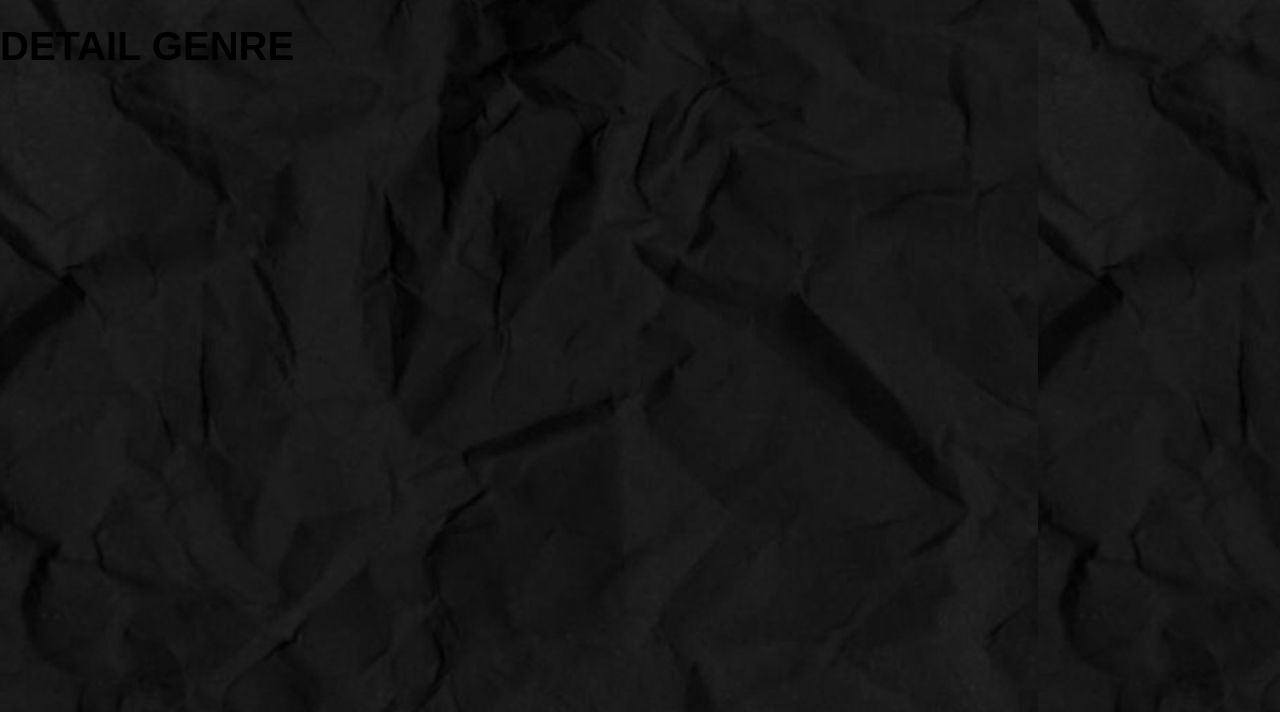
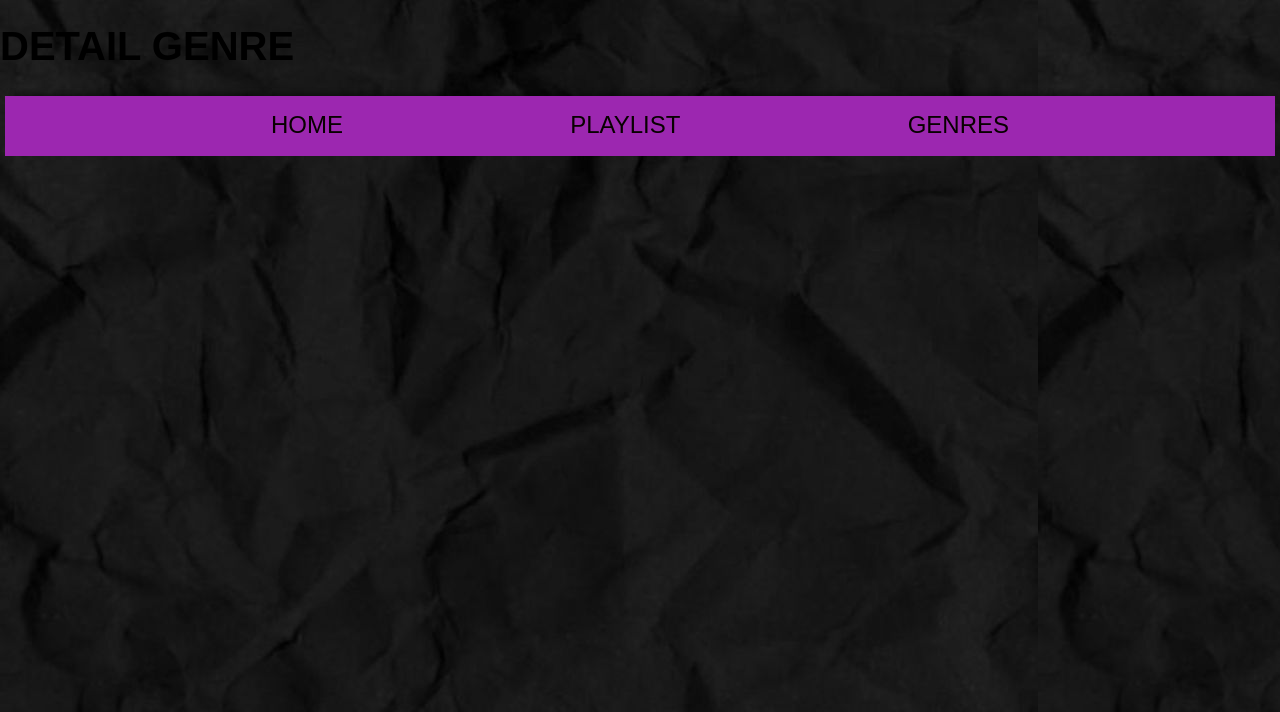
Before and after one commit to micaelasc/pi-grupo6-tt, a plain HTML site: page detail-genrer.html in a window 1280 px wide. Shown: the part 88-800 px from the top of the page. Drawn offline with nearby package versions, Linux system fonts and the light colour scheme.

Commit message:
correccion de algunos footers y headers

```diff
--- a/detail-genrer.html
+++ b/detail-genrer.html
@@ -10,8 +10,6 @@
     <link rel="stylesheet" href="./css/index.css">
     <link rel="stylesheet"
         href="https://fonts.googleapis.com/css2?family=Material+Symbols+Outlined:opsz,wght,FILL,GRAD@48,400,0,0" />
-</head>
-
 </head>
 
 <body>
@@ -41,19 +39,34 @@
         <section class="header-section-nav">
             <nav>
                 <ul>
-                    <li><a href="#home">Home</a></li>
+                    <li><a href="./index.html">Home</a></li>
                     <li><a href="./playlist.html">Playlist</a></li>
                     <li><a href="./genres.html">Genres</a></li>
                 </ul>
             </nav>
         </section>
-</div>
-</header>
-    <h1>DETAIL GENRE</h1>  <!-- borrar despues -->
+        </div>
+    </header>
+
+    <h1>DETAIL GENRE</h1> <!-- borrar despues -->
 
 
-<!---------------------- scripts - JS ------------------------------------->
+
+    <footer>
+        <section class="footer-section-nav">
+            <nav>
+                <ul>
+                    <li><a href="./index.html">Home</a></li>
+                    <li><a href="./playlist.html">Playlist</a></li>
+                    <li><a href="./genres.html">Genres</a></li>
+                </ul>
+            </nav>
+        </section>
+    </footer>
+
+    <!---------------------- scripts - JS ------------------------------------->
     <script src="./js/detail-genrer.js"></script>
 </body>
 
+
 </html>
```
Also changed, not shown: detail-artist.html (+15 -5 lines), detail-song.html (+2 -4 lines), genres.html (+16 -6 lines), playlist.html (+16 -6 lines), search-result.html (+12 -2 lines).
